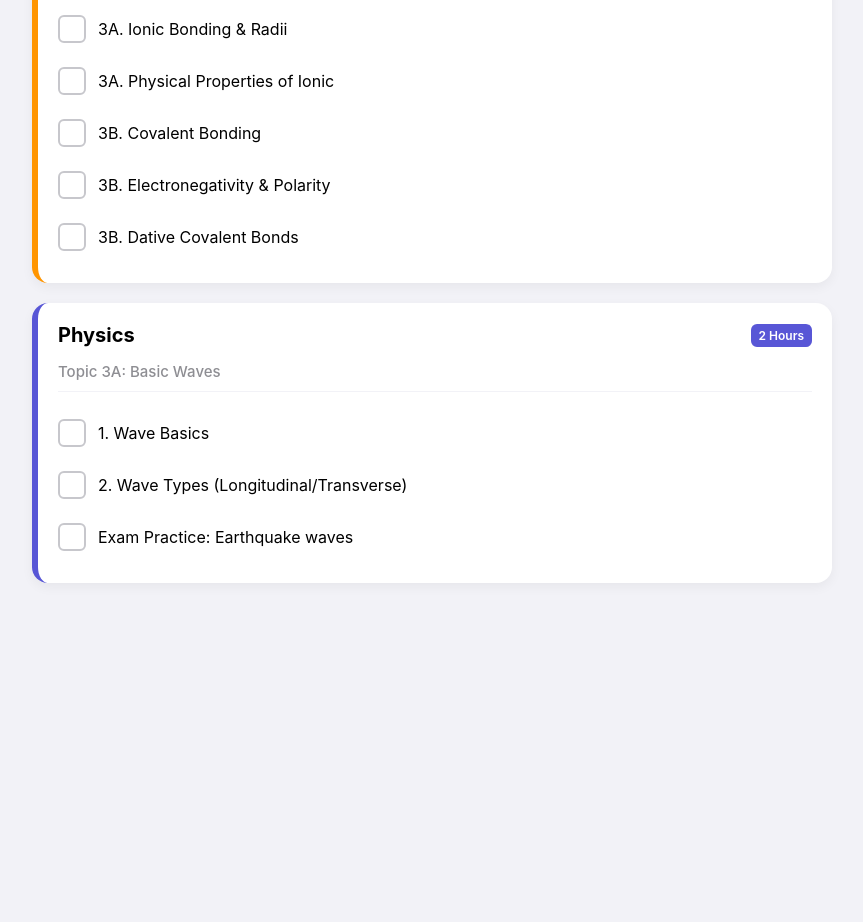
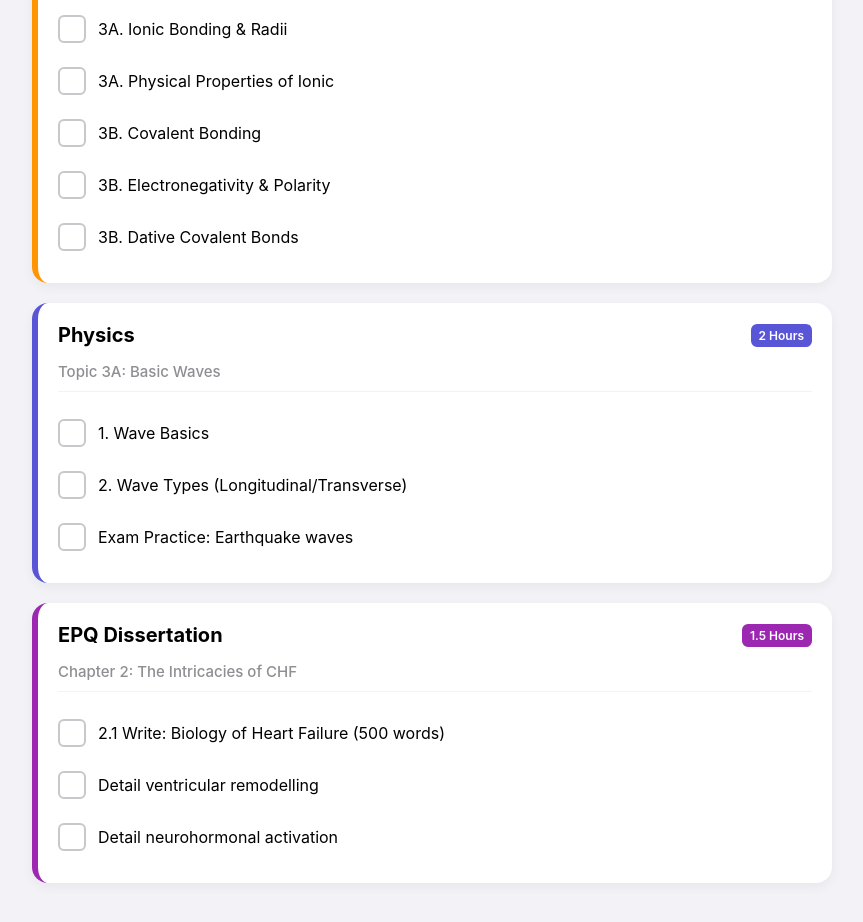
Before and after one commit to NextEraStudios/plan, a plain HTML site: page index.html in a window 1280 px wide. Shown: the part 358-1280 px from the top of the page, without its empty margins (208-1071 px from the left). Before the commit the page ends 1001 px from the top, so only its background shows below. Drawn offline with Linux system fonts and the light colour scheme; no server answers.

Commit message:
Revise title and enhance EPQ features in schedule
Updated the title and added EPQ-related subjects and tasks throughout the schedule. Adjusted styling and logic for EPQ tasks.

```diff
--- a/index.html
+++ b/index.html
@@ -3,7 +3,7 @@
 <head>
     <meta charset="UTF-8">
     <meta name="viewport" content="width=device-width, initial-scale=1.0, maximum-scale=1.0, user-scalable=no, viewport-fit=cover">
-    <title>A-Level Study Tracker</title>
+    <title>A-Level & EPQ Planner</title>
     <style>
         :root {
             --bg-color: #F2F2F7;
@@ -15,6 +15,7 @@
             --chem-color: #FF9500;
             --phys-color: #5856D6;
             --math-color: #FF2D55;
+            --epq-color: #9C27B0; /* Added Purple for EPQ */
             --border-radius: 16px;
             --shadow: 0 4px 12px rgba(0,0,0,0.05);
         }
@@ -119,6 +120,7 @@
         .subject-card.chemistry { border-left-color: var(--chem-color); }
         .subject-card.physics { border-left-color: var(--phys-color); }
         .subject-card.maths { border-left-color: var(--math-color); }
+        .subject-card.epq { border-left-color: var(--epq-color); }
 
         .subject-header {
             display: flex;
@@ -146,6 +148,7 @@
         .chemistry .subject-badge { background: var(--chem-color); }
         .physics .subject-badge { background: var(--phys-color); }
         .maths .subject-badge { background: var(--math-color); }
+        .epq .subject-badge { background: var(--epq-color); }
 
         .topic-name {
             font-size: 15px;
@@ -275,7 +278,6 @@
 <!-- FIREBASE SCRIPTS -->
 <script type="module">
     // Import the functions you need from the SDKs you need
-    // We use the CDN links here so it works directly in the browser
     import { initializeApp } from "https://www.gstatic.com/firebasejs/10.7.1/firebase-app.js";
     import { getDatabase, ref, set, onValue, update } from "https://www.gstatic.com/firebasejs/10.7.1/firebase-database.js";
 
@@ -287,7 +289,6 @@
       storageBucket: "study-tracket.firebasestorage.app",
       messagingSenderId: "667043006914",
       appId: "1:667043006914:web:e348078f05f30b4afb6e5b",
-      // I added this line based on your project ID so the database works:
       databaseURL: "https://study-tracket-default-rtdb.firebaseio.com"
     };
     // ---------------------------------------
@@ -365,98 +366,112 @@
             date: "2025-12-24",
             subjects: [
                 { type: "chemistry", title: "Chemistry", topic: "Topic 3A & 3B: Bonding", tasks: ["3A. Ionic Bonding & Radii", "3A. Physical Properties of Ionic", "3B. Covalent Bonding", "3B. Electronegativity & Polarity", "3B. Dative Covalent Bonds"] },
-                { type: "physics", title: "Physics", topic: "Topic 3A: Basic Waves", tasks: ["1. Wave Basics", "2. Wave Types (Longitudinal/Transverse)", "Exam Practice: Earthquake waves"] }
+                { type: "physics", title: "Physics", topic: "Topic 3A: Basic Waves", tasks: ["1. Wave Basics", "2. Wave Types (Longitudinal/Transverse)", "Exam Practice: Earthquake waves"] },
+                { type: "epq", title: "EPQ Dissertation", topic: "Chapter 2: The Intricacies of CHF", tasks: ["2.1 Write: Biology of Heart Failure (500 words)", "Detail ventricular remodelling", "Detail neurohormonal activation"] }
             ]
         },
         {
             date: "2025-12-25",
             subjects: [
                 { type: "biology", title: "Biology", topic: "Topic 2C: Gene Expression", tasks: ["1. Gene Mutation", "2. Patterns of Inheritance", "3. Sex Linkage", "4. Cystic Fibrosis", "5. Genetic Screening"] },
-                { type: "maths", title: "Maths", topic: "General Practice", tasks: ["Study Concepts (1 Hour)", "Practice Questions (1 Hour)"] }
+                { type: "maths", title: "Maths", topic: "General Practice", tasks: ["Study Concepts (1 Hour)", "Practice Questions (1 Hour)"] },
+                { type: "epq", title: "EPQ Dissertation", topic: "Chapter 2: Diagnostics", tasks: ["2.2 Write: Current Tools & Flaws (500 words)", "Critique Echo/MRI/ECG limitations", "Finish Chapter 2"] }
             ]
         },
         {
             date: "2025-12-26",
             subjects: [
                 { type: "chemistry", title: "Chemistry", topic: "Topic 3C, 3D, 3E: Structure", tasks: ["3C. Shapes of Molecules (VSEPR)", "3C. Non-polar/Polar Molecules", "3D. Metallic Bonding", "3E. Solid Lattices (Structure & Props)"] },
-                { type: "physics", title: "Physics", topic: "Topic 3B: Behaviour of Waves", tasks: ["1. Phase and Superposition", "2. Stationary Waves", "4. Wave Interference"] }
+                { type: "physics", title: "Physics", topic: "Topic 3B: Behaviour of Waves", tasks: ["1. Phase and Superposition", "2. Stationary Waves", "4. Wave Interference"] },
+                { type: "epq", title: "EPQ Dissertation", topic: "Chapter 3: The Digital Heart", tasks: ["3.1 Write: Digital Twin vs 3D Model", "3.2 Write: Data Req (Structure/Function/Molecular)", "Word Count Target: 600 words"] }
             ]
         },
         {
             date: "2025-12-27",
             subjects: [
                 { type: "biology", title: "Biology", topic: "Topic 3A: Cell Structure", tasks: ["1. Observing Cells", "2. Eukaryotic Cells (Structures)", "3. Protein Transport", "4. Prokaryotic Cells", "5. Organisation of Cells"] },
-                { type: "maths", title: "Maths", topic: "General Practice", tasks: ["Study Concepts (1 Hour)", "Practice Questions (1 Hour)"] }
+                { type: "maths", title: "Maths", topic: "General Practice", tasks: ["Study Concepts (1 Hour)", "Practice Questions (1 Hour)"] },
+                { type: "epq", title: "EPQ Dissertation", topic: "Chapter 3: Simulation", tasks: ["3.3 Write: Physics models & ML integration", "Explain how the twin is built", "Finish Chapter 3 (600 words)"] }
             ]
         },
         {
             date: "2025-12-28",
             subjects: [
                 { type: "chemistry", title: "Chemistry", topic: "Topic 4A: Intro to Organic", tasks: ["1. What is Organic Chem?", "2. Types of Formulae", "3. Functional Groups", "4. Nomenclature (Naming)", "5. Isomerism", "6. Hazards & Risks"] },
-                { type: "physics", title: "Physics", topic: "Topic 3B & 3C: Optics", tasks: ["3B. Diffraction", "3C. Refraction", "3C. Total Internal Reflection"] }
+                { type: "physics", title: "Physics", topic: "Topic 3B & 3C: Optics", tasks: ["3B. Diffraction", "3C. Refraction", "3C. Total Internal Reflection"] },
+                { type: "epq", title: "EPQ Dissertation", topic: "Chapter 4: Improvements", tasks: ["4.1 Write: Diagnosis to Prognosis", "Explain risk assessment benefits", "Target: 500 words"] }
             ]
         },
         {
             date: "2025-12-29",
             subjects: [
                 { type: "biology", title: "Biology", topic: "Topic 3B: Reproduction", tasks: ["1. The Cell Cycle", "2. Mitosis", "3. Sexual Reproduction & Meiosis", "4. Gametes Structure", "5. Fertilisation in Mammals/Plants"] },
-                { type: "maths", title: "Maths", topic: "General Practice", tasks: ["Study Concepts (1 Hour)", "Practice Questions (1 Hour)"] }
+                { type: "maths", title: "Maths", topic: "General Practice", tasks: ["Study Concepts (1 Hour)", "Practice Questions (1 Hour)"] },
+                { type: "epq", title: "EPQ Dissertation", topic: "Chapter 4: Pharma", tasks: ["4.2 Write: Personalising Pharmacotherapy", "Simulating drug effects (Beta-blockers)", "Target: 500 words"] }
             ]
         },
         {
             date: "2025-12-30",
             subjects: [
                 { type: "chemistry", title: "Chemistry", topic: "Topic 4B: Alkanes", tasks: ["1. Alkanes from Crude Oil", "2. Alkanes as Fuels", "4. Substitution Reactions (Radical Mechanism)"] },
-                { type: "physics", title: "Physics", topic: "Topic 3C & Review", tasks: ["3C. Polarisation", "Review Topic 3: Waves"] }
+                { type: "physics", title: "Physics", topic: "Topic 3C & Review", tasks: ["3C. Polarisation", "Review Topic 3: Waves"] },
+                { type: "epq", title: "EPQ Dissertation", topic: "Chapter 4: Surgery", tasks: ["4.3 Write: Reducing Surgical Risk", "Simulating haemodynamics", "Finish Chapter 4 (500 words)"] }
             ]
         },
         {
             date: "2025-12-31",
             subjects: [
                 { type: "biology", title: "Biology", topic: "Review Topic 1", tasks: ["Review Topic 1A (Chem of Life)", "Review Topic 1B (Transport)", "Review Topic 1C (Health)", "Exam Questions: Topic 1"] },
-                { type: "maths", title: "Maths", topic: "General Practice", tasks: ["Study Concepts (1 Hour)", "Practice Questions (1 Hour)"] }
+                { type: "maths", title: "Maths", topic: "General Practice", tasks: ["Study Concepts (1 Hour)", "Practice Questions (1 Hour)"] },
+                { type: "epq", title: "EPQ Dissertation", topic: "Review Phase 1", tasks: ["Read through Chapters 2, 3, & 4", "Check flow and referencing", "Catch up on word count if behind"] }
             ]
         },
         {
             date: "2026-01-01",
             subjects: [
                 { type: "chemistry", title: "Chemistry", topic: "Topic 5A: Alkenes", tasks: ["1. Alkenes & Bonding", "2. Geometric Isomerism", "3. Addition Reactions", "4. Mechanisms of Addition"] },
-                { type: "physics", title: "Physics", topic: "Topic 4A: Electrical Quantities", tasks: ["1. Electric Current", "3. Current/Voltage Relationships", "4. Resistivity", "5. Conduction & Resistance", "6. Semiconductors"] }
+                { type: "physics", title: "Physics", topic: "Topic 4A: Electrical Quantities", tasks: ["1. Electric Current", "3. Current/Voltage Relationships", "4. Resistivity", "5. Conduction & Resistance", "6. Semiconductors"] },
+                { type: "epq", title: "EPQ Dissertation", topic: "Chapter 5: Barriers", tasks: ["5.1 Write: Tech/Logistical Challenges", "5.2 Write: FDA/Regulatory Issues", "5.3 Write: Ethical Concerns", "Finish Chapter 5 (600 words)"] }
             ]
         },
         {
             date: "2026-01-02",
             subjects: [
                 { type: "biology", title: "Biology", topic: "Review Topic 2", tasks: ["Review Topic 2A (Membranes)", "Review Topic 2B (DNA/Protein)", "Review Topic 2C (Genetics)", "Exam Questions: Topic 2"] },
-                { type: "maths", title: "Maths", topic: "General Practice", tasks: ["Study Concepts (1 Hour)", "Practice Questions (1 Hour)"] }
+                { type: "maths", title: "Maths", topic: "General Practice", tasks: ["Study Concepts (1 Hour)", "Practice Questions (1 Hour)"] },
+                { type: "epq", title: "EPQ Dissertation", topic: "Chapter 6: Conclusion", tasks: ["6.1 Write: Final Judgement", "6.2 Write: Future Vision", "Finish Chapter 6 (400 words)"] }
             ]
         },
         {
             date: "2026-01-03",
             subjects: [
                 { type: "chemistry", title: "Chemistry", topic: "Topic 5B & Calc Review", tasks: ["5B. Polymerisation Reactions", "5B. Polymer Waste", "Review Topic 1 Calculations"] },
-                { type: "physics", title: "Physics", topic: "Topic 4B: Circuits Part 1", tasks: ["1. Series and Parallel Circuits", "2. Electrical Circuit Rules", "3. Potential Dividers"] }
+                { type: "physics", title: "Physics", topic: "Topic 4B: Circuits Part 1", tasks: ["1. Series and Parallel Circuits", "2. Electrical Circuit Rules", "3. Potential Dividers"] },
+                { type: "epq", title: "EPQ Dissertation", topic: "Front Matter", tasks: ["Write Abstract", "Compile Bibliography/Citations", "Create Title Page"] }
             ]
         },
         {
             date: "2026-01-04",
             subjects: [
                 { type: "biology", title: "Biology", topic: "Review Topic 3", tasks: ["Review Topic 3A (Cells)", "Review Topic 3B (Mitosis/Meiosis)", "Exam Questions: Topic 3"] },
-                { type: "maths", title: "Maths", topic: "General Practice", tasks: ["Study Concepts (1 Hour)", "Practice Questions (1 Hour)"] }
+                { type: "maths", title: "Maths", topic: "General Practice", tasks: ["Study Concepts (1 Hour)", "Practice Questions (1 Hour)"] },
+                { type: "epq", title: "EPQ Dissertation", topic: "Editing", tasks: ["Full read-through", "Check spelling/grammar", "Format headers and layout"] }
             ]
         },
         {
             date: "2026-01-05",
             subjects: [
                 { type: "chemistry", title: "Chemistry", topic: "Review Unit 1", tasks: ["Review Topic 3 (Bonding)", "Review Topic 4 (Org Intro)", "Review Topic 5 (Alkenes)"] },
-                { type: "physics", title: "Physics", topic: "Topic 4B: Circuits Part 2", tasks: ["4. EMF and Internal Resistance", "5. Power in Electric Circuits", "Exam Practice: Circuits"] }
+                { type: "physics", title: "Physics", topic: "Topic 4B: Circuits Part 2", tasks: ["4. EMF and Internal Resistance", "5. Power in Electric Circuits", "Exam Practice: Circuits"] },
+                { type: "epq", title: "EPQ Dissertation", topic: "Final Polish", tasks: ["Final formatting check", "Prepare submission file", "Check appendices (if any)"] }
             ]
         },
         {
             date: "2026-01-06",
             subjects: [
                 { type: "biology", title: "Biology", topic: "Full Exam Prep", tasks: ["Past Paper Attempt 1", "Review Mistakes", "Focus on Weak Areas"] },
-                { type: "maths", title: "Maths", topic: "General Practice", tasks: ["Past Paper Attempt", "Review Mistakes"] }
+                { type: "maths", title: "Maths", topic: "General Practice", tasks: ["Past Paper Attempt", "Review Mistakes"] },
+                { type: "epq", title: "EPQ Dissertation", topic: "Submission Day", tasks: ["Submit Dissertation", "Celebrate!"] }
             ]
         },
         {
@@ -483,7 +498,6 @@
     const syncStatus = document.getElementById('sync-status');
 
     // --- FIREBASE SYNC LISTENER ---
-    // This is the magic part that makes it sync
     const progressRef = ref(db, 'study_progress');
 
     onValue(progressRef, (snapshot) => {
@@ -542,7 +556,6 @@
             pill.className = `date-pill ${day.date === selectedDateStr ? 'active' : ''} ${isDayDone ? 'completed' : ''}`;
             pill.innerHTML = `<span>${dayName}</span><span>${dayNum}</span>`;
 
-            // Assign onclick to window scope logic wrapper
             pill.addEventListener('click', () => {
                 selectedDateStr = day.date;
                 renderDateNav();
@@ -584,10 +597,13 @@
                 `;
             });
 
+            // Adjusted badge logic for EPQ
+            const timeEstimate = subject.type === 'epq' ? '1.5 Hours' : '2 Hours';
+
             card.innerHTML = `
                 <div class="subject-header">
                     <div class="subject-title">${subject.title}</div>
-                    <span class="subject-badge">2 Hours</span>
+                    <span class="subject-badge">${timeEstimate}</span>
                 </div>
                 <div class="topic-name">${subject.topic}</div>
                 <ul class="task-list">
@@ -595,7 +611,6 @@
                 </ul>
             `;
 
-            // Add event listeners after adding to DOM
             const taskItems = card.querySelectorAll('.task-item');
             taskItems.forEach((item, idx) => {
                 const taskId = `${dayData.date}-${subject.title}-${idx}`;
```
